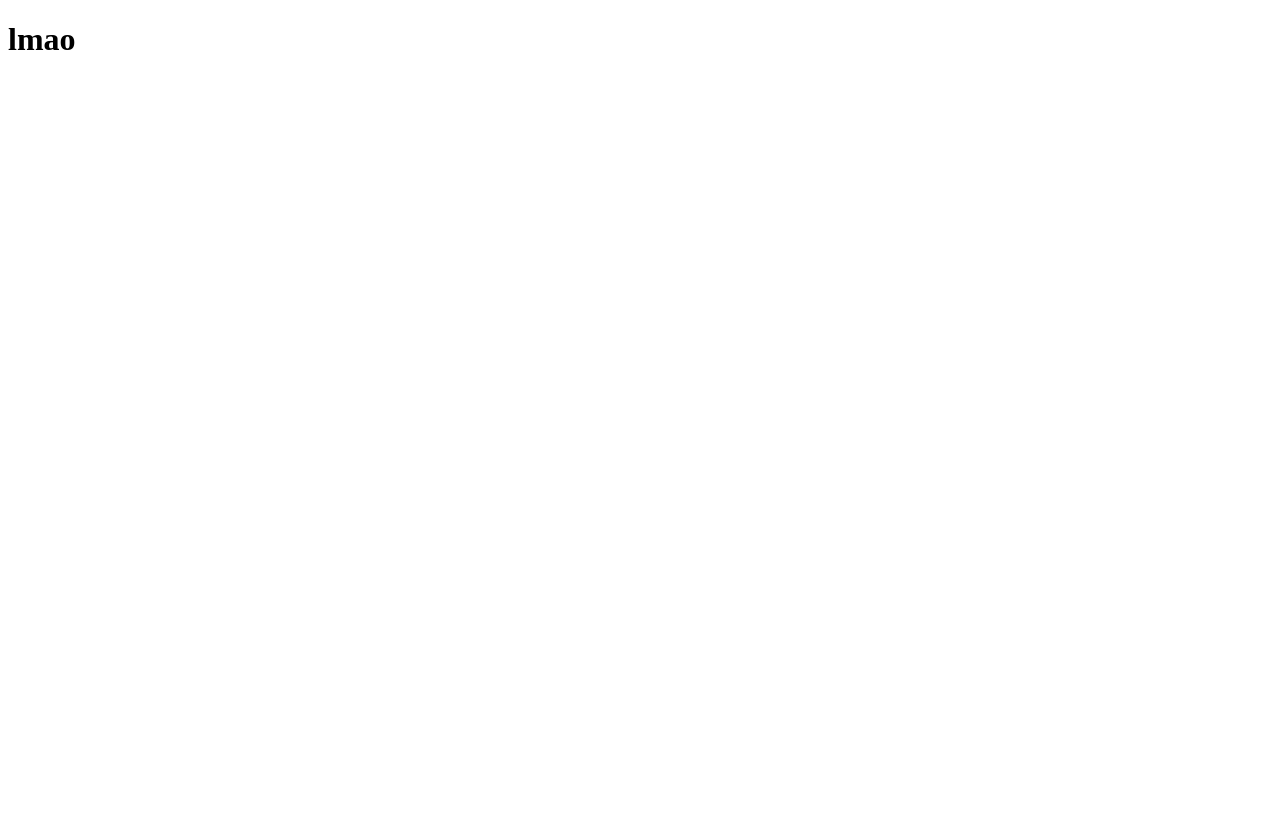
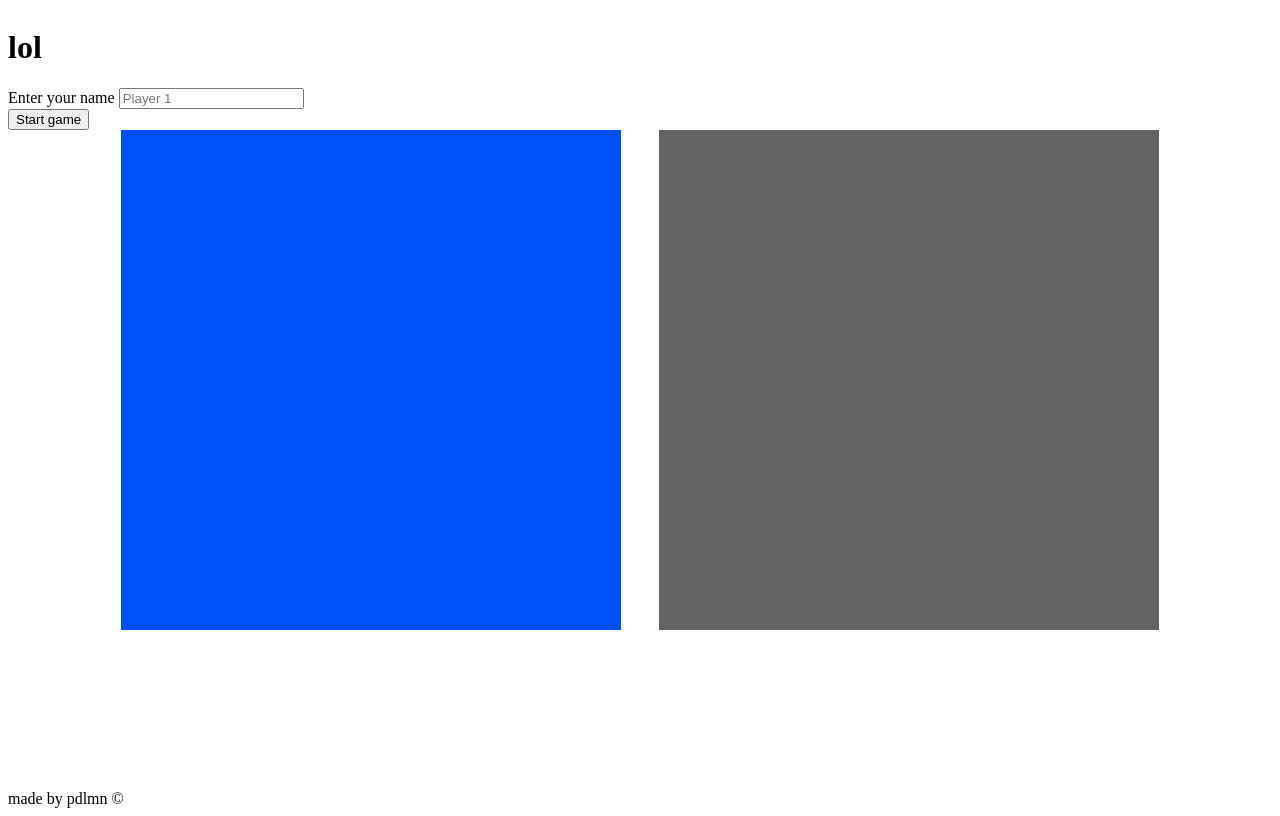
Before and after one commit to pdlmn/battleship, a website built with webpack: page src/template.html in a window 1280 px wide. Built offline with nearby package versions, Linux system fonts and the light colour scheme.

```diff
--- /dev/null
+++ b/src/dom/dom.js
@@ -0,0 +1,20 @@
+const playerBoard = document.querySelector('#player-board')
+const computerBoard = document.querySelector('#computer-board')
+
+const createCell = (isHidden) => {
+  const cell = document.createElement('div')
+  cell.classList.add('cell')
+  if (isHidden) cell.classList.add('fog-of-war')
+  return cell
+}
+
+const renderBoard = (board, isHidden) => {
+  for (let i = 0; i < 10; i++) {
+    for (let i = 0; i < 10; i++) {
+      board.append(createCell(isHidden))
+    }
+  }
+}
+
+renderBoard(playerBoard, false)
+renderBoard(computerBoard, true)
--- a/src/index.js
+++ b/src/index.js
@@ -1 +1,3 @@
+import './styles/style.css'
 import './factories/ship'
+import './dom/dom'
--- /dev/null
+++ b/src/styles/style.css
@@ -0,0 +1,43 @@
+body {
+  height: 100vh;
+  display: flex;
+  flex-direction: column;
+  justify-content: space-between;
+}
+
+main {
+  margin-bottom: auto;
+}
+
+.boards {
+  display: flex;
+  justify-content: center;
+  align-items: center;
+  gap: 3vw;
+}
+
+.board {
+  height: 500px;
+  width: 500px;
+  background: yellow;
+  display: flex;
+  flex-wrap: wrap;
+}
+
+.cell {
+  height: 50px;
+  width: 50px;
+  background: rgb(0, 80, 250);
+}
+
+.cell:hover {
+  background: rgb(0, 80, 200);
+}
+
+.fog-of-war {
+  background: rgb(100, 100, 100);
+}
+
+.fog-of-war:hover {
+  background: rgb(120, 120, 120);
+}
--- a/src/template.html
+++ b/src/template.html
@@ -5,6 +5,38 @@
   <title></title>
 </head>
 <body>
-  <h1>lmao</h1>
+
+  <header>
+    <h1>lol</h1>
+  </header>
+
+  <main>
+
+    <div class="menu">
+
+      <div>
+        <label for="player-name">Enter your name</label>
+        <input type="text" placeholder="Player 1" id="player-name">
+      </div>
+
+      <button id="start-game">
+        Start game
+      </button>
+
+    </div>
+
+    <div class="boards">
+
+      <div class="board" id="player-board"></div>
+      <div class="board" id="computer-board"></div>
+
+    </div>
+
+  </main>
+
+  <footer>
+    made by pdlmn &copy;
+  </footer>
+
 </body>
 </html>
```
Also changed, not shown: src/utils/events_handler.js (added, +24 -0 lines).
